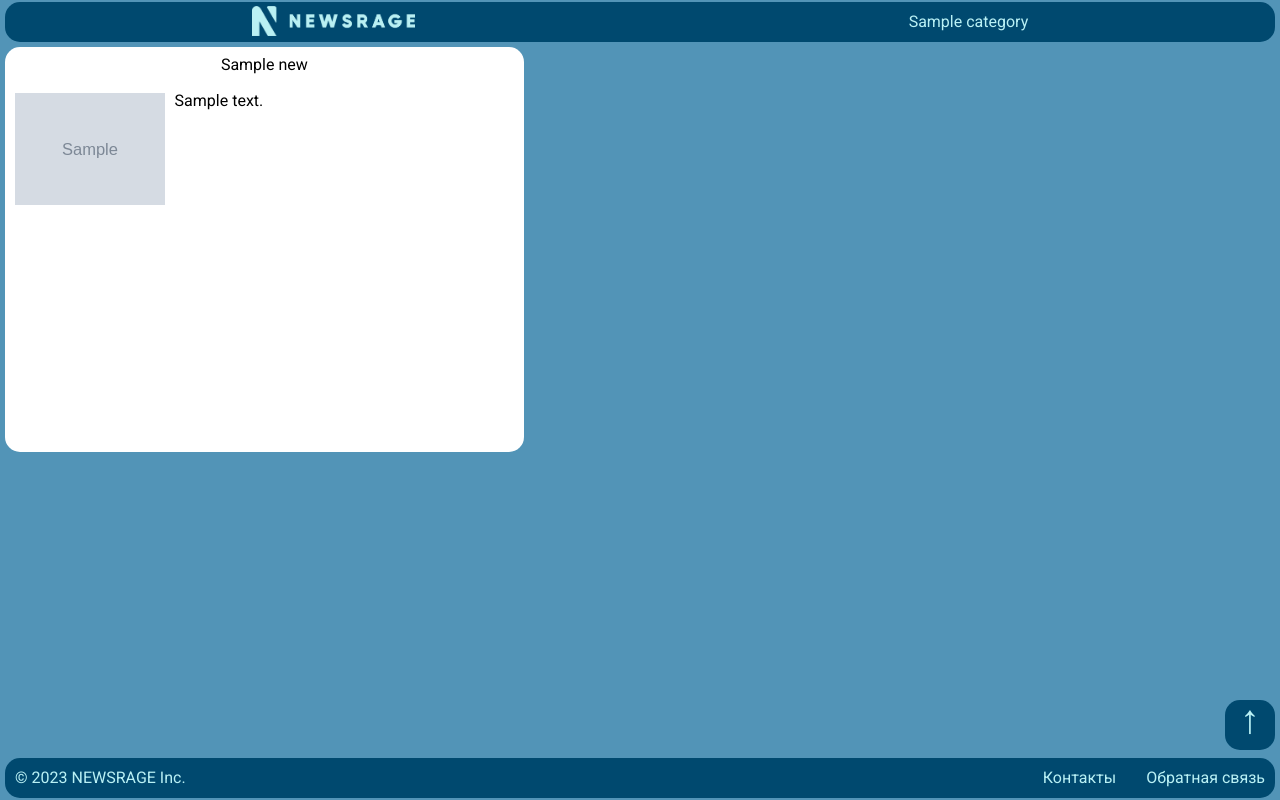
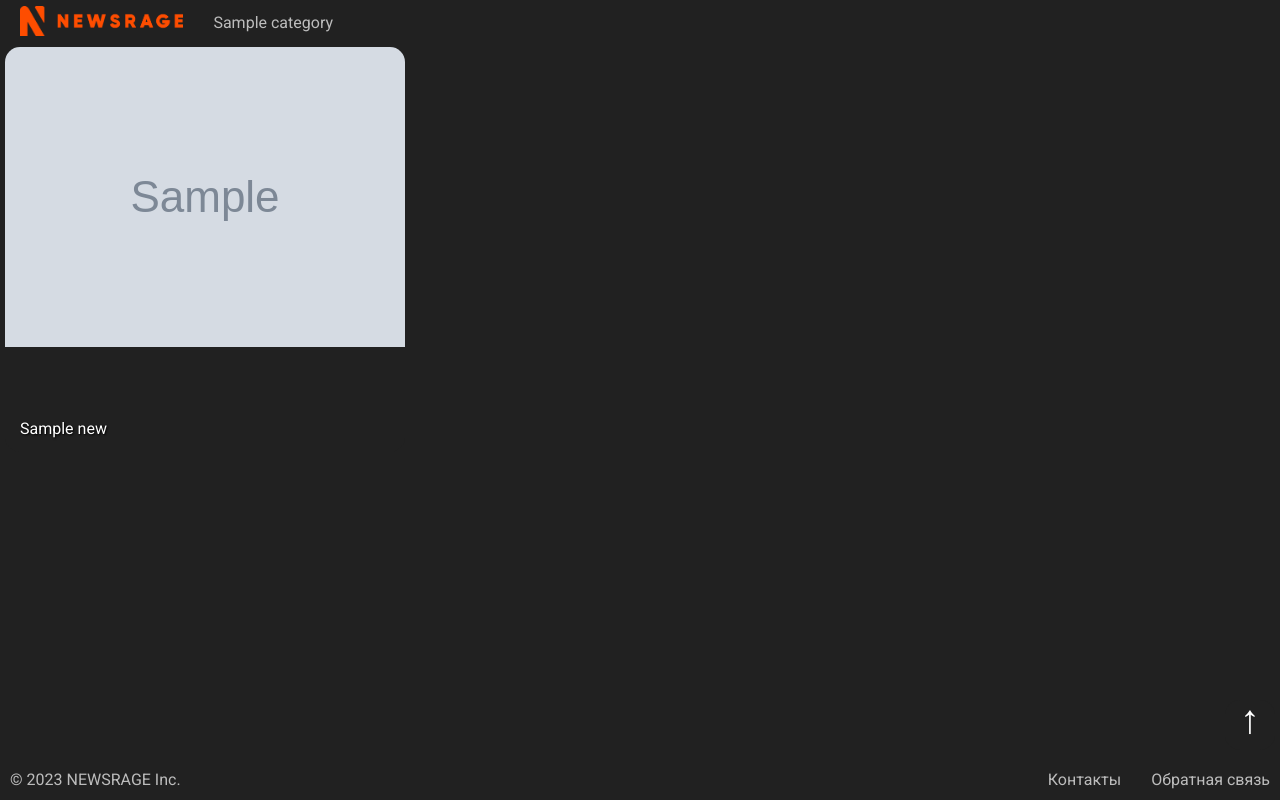
Before and after one commit to lopachukseva/newsrage, a Django app: page / in a window 1280 px wide. Run offline with Django 4.2, Linux system fonts and the light colour scheme; tables that the repository leaves empty hold one stand-in row (values such as "Sample post"); grey boxes marked "Sample" are stand-in pictures.

Commit message:
style and template updates

```diff
--- a/newsrage/newsapp/static/newsapp/css/style.css
+++ b/newsrage/newsapp/static/newsapp/css/style.css
@@ -21,16 +21,13 @@ a.text {
     flex-direction: column;
     min-height: 100vh;
     min-width: 300px;
-    background-color: #5294B7;
+    background-color: #212121;
 }
 
 .header {
-    background-color: #00496f;
+    background-color: #212121;
     box-sizing: border-box;
-    border-radius: 15px;
-    margin: 0px 5px;
-    margin-top: 2px;
-    min-height: 40px;
+    min-height: 45px;
     display: flex;
     align-items: center;
     position: fixed;
@@ -47,10 +44,7 @@ a.text {
 }
 
 .footer {
-    background-color: #00496f;
-    border-radius: 15px;
-    margin: 0px 5px;
-    margin-bottom: 2px;
+    background-color: #212121;
     min-height: 40px;
 }
 
@@ -58,7 +52,7 @@ a.text {
 .up-button {
     display: block;
     position: fixed;
-    background-color: #00496f;
+    background-color: #212121;
     width: 50px;
     height: 50px;
     z-index: 6;
@@ -67,7 +61,7 @@ a.text {
     border-radius: 15px;
     font-size: 2.5em;
     text-align: center;
-    color: #b9f1f5;
+    color: #ffffff;
     margin: auto;
     /* box-shadow: 1px 1px 2px; */
 }
@@ -95,24 +89,21 @@ a.text {
 .header-navigation-list {
     width: 100%;
     margin: 0px 0px;
+    margin-left: 20px;
     display: flex;
     align-items: center;
-    justify-content: space-around;
-    /* gap: 30px; */
+    justify-content: flex-start;
+    gap: 30px;
 }
 
 .header-navigation-textlink {
     /* margin-left: 20px; */
-    color: #b9f1f5;
+    color: rgba(255,255,255,0.7);
     cursor: pointer;
 }
 
 .header-navigation-textlink:hover {
-    color: #b9f1f57a;
-}
-
-.header-navigation-textlink:hover {
-    color: #b9f1f53f;
+    color: rgba(255, 255, 255, 0.959);
 }
 
 .header-navigation li a img {
@@ -163,8 +154,7 @@ a.text {
     /* border: 1px solid black; */
     border-radius: 15px;
     height: 200px;
-    padding: 10px;
-    background-color: white;
+    background-color: #212121;
     transition: 0.5s;
 }
 
@@ -182,23 +172,25 @@ a.text {
 
 
 .main-article-post {
-    display: flex;
-    flex-direction: column;
-    align-items: center;
+    height: 100%;
+    width: 100%;
+    overflow: hidden;
+    border-radius: 15px;
+    position: relative;
 }
 
-.main-article-post-text-img{
-    margin: 20px 0px;
-    display: flex;
-    flex-direction: row;
+.first-post img{
+    width: 100%;
 }
 
-.main-article-post-text-img p{
-    margin-left: 10px;
-}
-
-.main-article-post-text-img img{
-    width: 30%;
+.main-article-post h2{
+    position: absolute;
+    z-index: 2;
+    bottom: 15px;
+    left: 15px;
+    right: 15px;
+    color: white;
+    text-shadow: 1px 1px 2px black;
 }
 
 
@@ -234,7 +226,7 @@ a.text {
 .footer {
     display: flex;
     justify-content: space-between;
-    color: #b9f1f5;
+    color: rgba(255,255,255,0.7);
 }
 
 .footer-container {
@@ -243,12 +235,17 @@ a.text {
     display: flex;
     justify-content: space-between;
     align-items: center;
-    color: #b9f1f5;
+    color: rgba(255,255,255,0.7);
 }
 
 .footer a{
-    color: #b9f1f5;
+    color: rgba(255,255,255,0.7);
     text-decoration: none;
+}
+
+
+.footer a:hover{
+    color: rgba(255, 255, 255, 0.895);
 }
 
 .footer-copyright {
--- a/newsrage/newsapp/templates/newsapp/index.html
+++ b/newsrage/newsapp/templates/newsapp/index.html
@@ -3,35 +3,25 @@
 {% block content %}
 <div class="main-grid">
     {% for post in posts %}
-
     {% if forloop.first %}
     <a class="main-article item-1" href="{{ post.get_absolute_url }}">
-        <article class="main-article-post">
+        <article class="main-article-post first-post">
             <h2>{{ post.title }}</h2>
-            <div class="main-article-post-text-img">
             {% if post.photo %}
             <img src="{{ post.photo.url }}">
             {% endif %}
-                <p>{{ post.content|truncatewords:100 }}</p>
-                <!--        <p>{{ post.content|linebreaks|truncatewords:10 }}</p>-->
-            </div>
         </article>
     </a>
     {% else %}
     <a class="main-article" href="{{ post.get_absolute_url }}">
         <article class="main-article-post">
             <h2>{{ post.title }}</h2>
-            <div class="main-article-post-text-img">
             {% if post.photo %}
             <img src="{{ post.photo.url }}">
             {% endif %}
-                <p>{{ post.content|truncatewords:25 }}</p>
-                <!--        <p>{{ post.content|linebreaks|truncatewords:10 }}</p>-->
-            </div>
         </article>
     </a>
     {% endif %}
-
     {% endfor %}
 </div>
 {% endblock %}
```
Also changed, not shown: newsrage/newsapp/static/newsapp/images/logo.png. Lines whose indentation alone changed are shown as unchanged.
